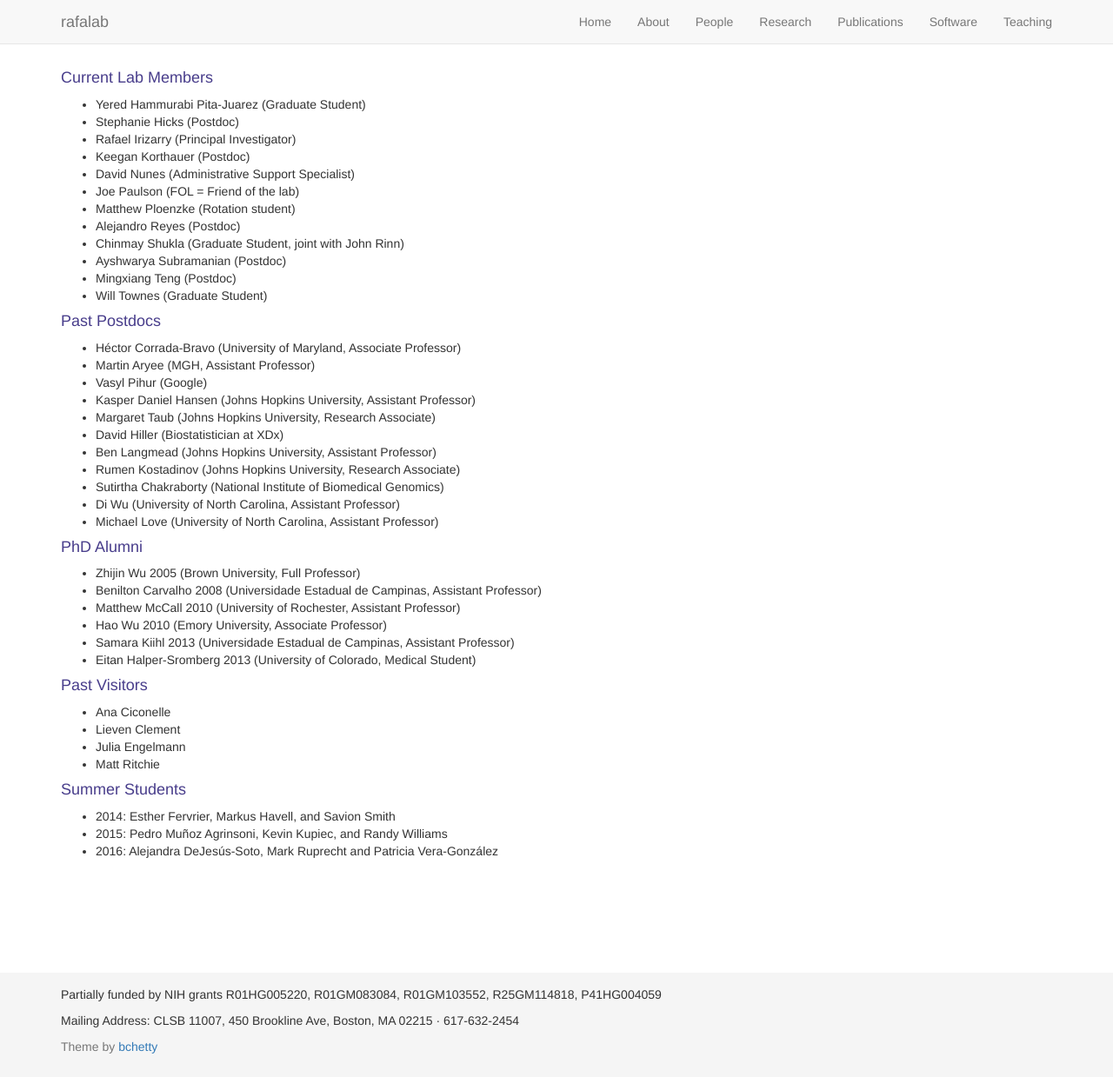
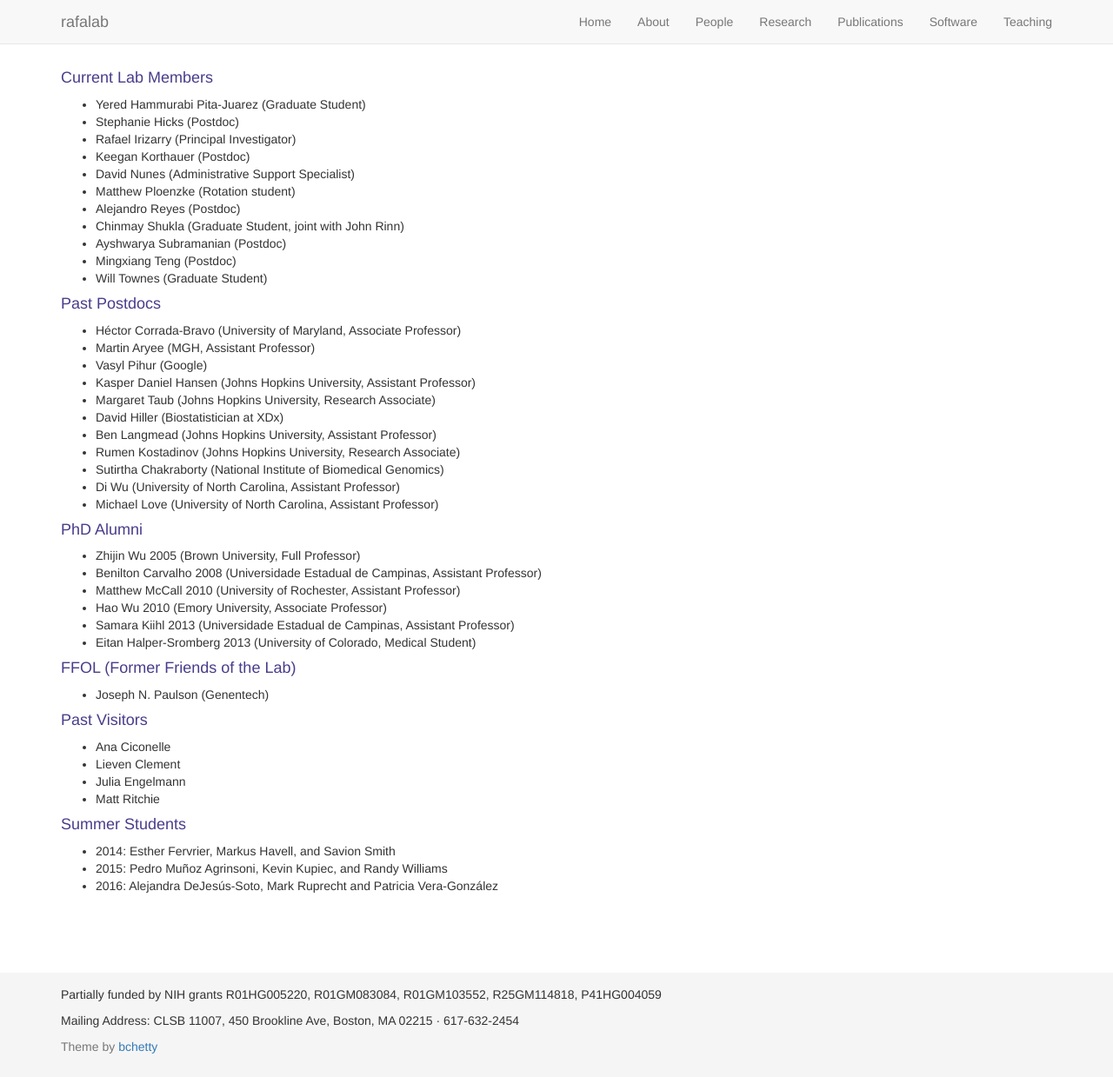
Before and after one commit to rafalab/rafalab.github.io, a Jekyll site: the page built from pages/people.md, in a window 1280 px wide and 1239 px high. Shown: the whole window at 87% size. Built offline with Jekyll 4.4.1, drawn with Linux system fonts in a browser that asks for light colours; nearby versions of some CDN libraries.

Commit message:
Update people.md

```diff
--- a/pages/people.md
+++ b/pages/people.md
@@ -10,7 +10,6 @@ title: people
 - Rafael Irizarry (Principal Investigator)
 - Keegan Korthauer (Postdoc)
 - David Nunes (Administrative Support Specialist)
-- Joe Paulson (FOL = Friend of the lab)
 - Matthew Ploenzke (Rotation student)
 - Alejandro Reyes (Postdoc)
 - Chinmay Shukla (Graduate Student, joint with John Rinn)
@@ -42,6 +41,9 @@ title: people
                       Professor)
 - Eitan Halper-Sromberg 2013 (University of Colorado, Medical Student)
 
+#### FFOL (Former Friends of the Lab)
+- Joseph N. Paulson (Genentech)
+
 #### Past Visitors
 - Ana Ciconelle
 - Lieven Clement
```
